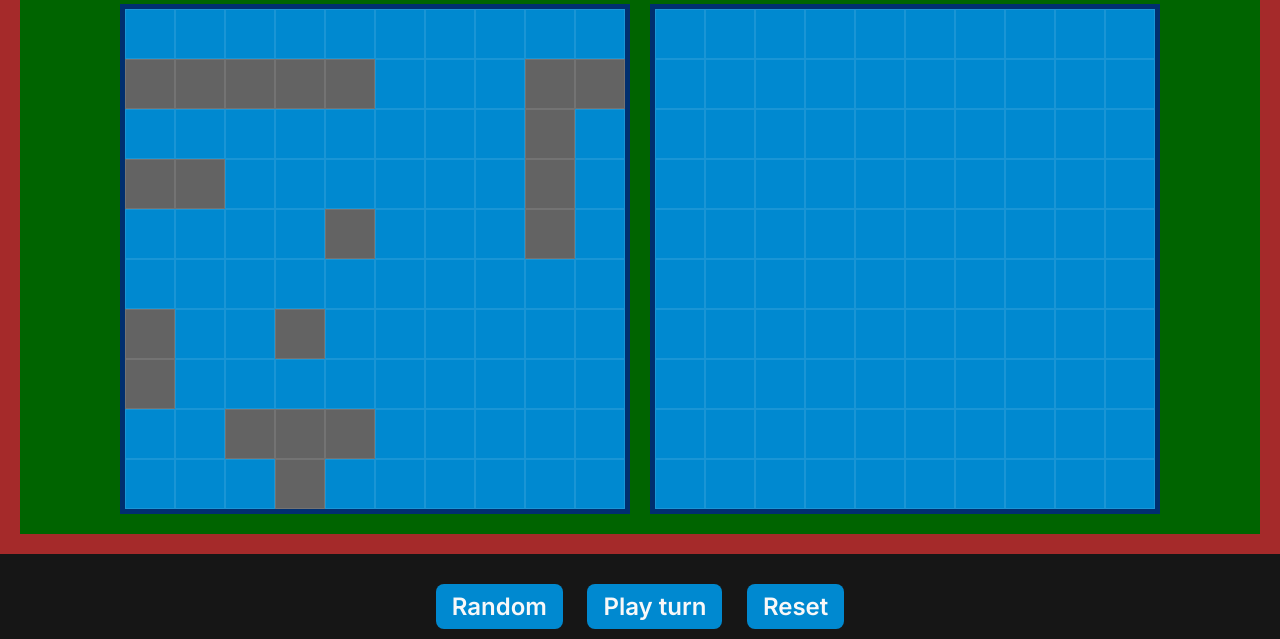
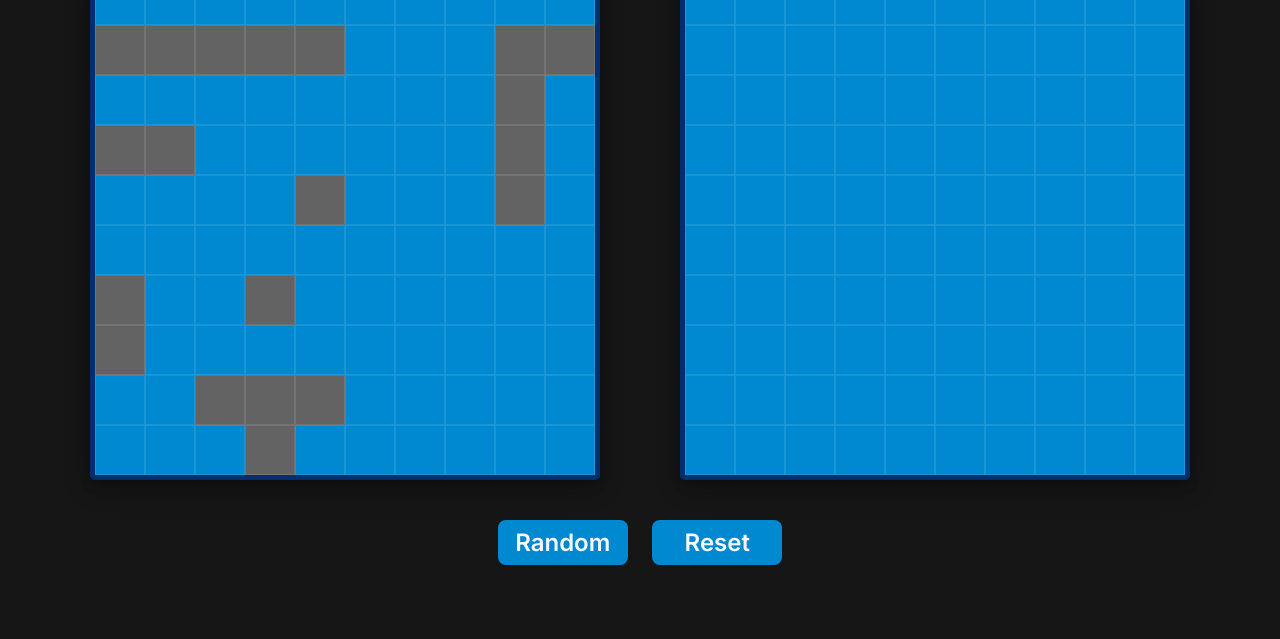
Before and after one commit to David-Vaclavik/Battleship, a website built with webpack: page src/template.html in a window 1280 px wide. Shown: the part 187-826 px from the top of the page. After the commit the page ends 800 px from the top, so only its background shows below. Built offline with nearby package versions, Linux system fonts and the light colour scheme.

Commit message:
feat: enhance gameboard UI and clean up code
- Add box-shadow effects to gameboard containers
- Remove redundant code comments and annotations
- Improve visual styling and code organization
- Update template structure for better presentation

```diff
--- a/src/modules/dom.js
+++ b/src/modules/dom.js
@@ -11,26 +11,23 @@ function playGame() {
   const P1 = player("human");
   const P2 = player("computer");
 
-  //? maybe should be in ships?
   // Create fleet: 1×4, 2×3, 3×2, 4×1
-  function createFleet() {
-    return [
-      ship(4), // 1× Battleship (4)
-      ship(3),
-      ship(3), // 2× Cruiser (3)
-      ship(2),
-      ship(2),
-      ship(2), // 3× Destroyer (2)
-      ship(1),
-      ship(1),
-      ship(1),
-      ship(1), // 4× Patrol Boat (1)
-    ];
-  }
+  // function createFleet() {
+  //   return [
+  //     ship(4), // 1× Battleship (4)
+  //     ship(3),
+  //     ship(3), // 2× Cruiser (3)
+  //     ship(2),
+  //     ship(2),
+  //     ship(2), // 3× Destroyer (2)
+  //     ship(1),
+  //     ship(1),
+  //     ship(1),
+  //     ship(1), // 4× Patrol Boat (1)
+  //   ];
+  // }
 
-  //TODO: add random placement of ships
   randomPlacement(P1.getInstance());
-
   // Place ships for Player 1 (human)
   // const p1Fleet = createFleet();
   // P1.getInstance().placeShip(p1Fleet[0], 0, 0, "row"); // Battleship(4)
@@ -44,18 +41,19 @@ function playGame() {
   // P1.getInstance().placeShip(p1Fleet[8], 5, 7, "row"); // Patrol(1)
   // P1.getInstance().placeShip(p1Fleet[9], 9, 9, "column"); // Patrol(1)
 
+  randomPlacement(P2.getInstance());
   // Place ships for Player 2 (computer)
-  const p2Fleet = createFleet();
-  P2.getInstance().placeShip(p2Fleet[0], 1, 2, "column"); // Battleship(4)
-  P2.getInstance().placeShip(p2Fleet[1], 3, 6, "row"); // Cruiser(3)
-  P2.getInstance().placeShip(p2Fleet[2], 6, 2, "column"); // Cruiser(3)
-  P2.getInstance().placeShip(p2Fleet[3], 0, 7, "row"); // Destroyer(2)
-  P2.getInstance().placeShip(p2Fleet[4], 8, 0, "column"); // Destroyer(2)
-  P2.getInstance().placeShip(p2Fleet[5], 5, 8, "row"); // Destroyer(2)
-  P2.getInstance().placeShip(p2Fleet[6], 0, 0, "column"); // Patrol(1)
-  P2.getInstance().placeShip(p2Fleet[7], 2, 0, "row"); // Patrol(1)
-  P2.getInstance().placeShip(p2Fleet[8], 7, 5, "column"); // Patrol(1)
-  P2.getInstance().placeShip(p2Fleet[9], 9, 4, "row"); // Patrol(1)
+  // const p2Fleet = createFleet();
+  // P2.getInstance().placeShip(p2Fleet[0], 1, 2, "column"); // Battleship(4)
+  // P2.getInstance().placeShip(p2Fleet[1], 3, 6, "row"); // Cruiser(3)
+  // P2.getInstance().placeShip(p2Fleet[2], 6, 2, "column"); // Cruiser(3)
+  // P2.getInstance().placeShip(p2Fleet[3], 0, 7, "row"); // Destroyer(2)
+  // P2.getInstance().placeShip(p2Fleet[4], 8, 0, "column"); // Destroyer(2)
+  // P2.getInstance().placeShip(p2Fleet[5], 5, 8, "row"); // Destroyer(2)
+  // P2.getInstance().placeShip(p2Fleet[6], 0, 0, "column"); // Patrol(1)
+  // P2.getInstance().placeShip(p2Fleet[7], 2, 0, "row"); // Patrol(1)
+  // P2.getInstance().placeShip(p2Fleet[8], 7, 5, "column"); // Patrol(1)
+  // P2.getInstance().placeShip(p2Fleet[9], 9, 4, "row"); // Patrol(1)
 
   // console.log(P1.getInstance().getBoard());
   //TODO: Add the coords numbers
--- a/src/styles/styles.css
+++ b/src/styles/styles.css
@@ -64,11 +64,14 @@ dialog {
 h1 {
   font-size: 72px;
   letter-spacing: 4px;
+
+  margin: 20px;
 }
 
 /* ================================== Reset ends here =================================== */
 
 button {
+  width: 130px;
   padding: 8px 16px;
   border: none;
   border-radius: 8px;
@@ -106,16 +109,16 @@ button:active:not(:disabled) {
 main {
   width: 100%;
   padding: 20px;
-  margin: 20px;
-  background-color: brown;
+  /* margin: 20px; */
+  /* background-color: brown; */
 }
 
 .app {
   display: flex;
   flex-direction: row;
   justify-content: center;
-  padding: 10px;
-  background-color: darkgreen;
+  /* padding: 10px; */
+  /* background-color: darkgreen; */
 }
 
 .gameboard-container {
@@ -124,8 +127,10 @@ main {
   grid-template-rows: repeat(10, 1fr);
   /* gap: 1px; */
   padding: 5px;
-  margin: 10px;
+  margin: 10px 40px;
   background-color: oklch(30% 0.15 240);
+  border-radius: 5px;
+  box-shadow: 0 8px 25px rgba(0, 0, 0, 0.3), 0 4px 12px rgba(0, 0, 0, 0.2);
 }
 
 .gameboard-container button {
--- a/src/template.html
+++ b/src/template.html
@@ -23,7 +23,7 @@
 
     <main>
         <div class="display" data-display>
-            Player X's turn
+            <!-- Player X's turn -->
         </div>
 
         <div class="app">
@@ -257,7 +257,7 @@
 
     <nav class="controls">
         <button data-random>Random</button>
-        <button data-play>Play turn</button>
+        <!-- <button data-play>Play turn</button> -->
         <button data-reset>Reset</button>
     </nav>
 
```
